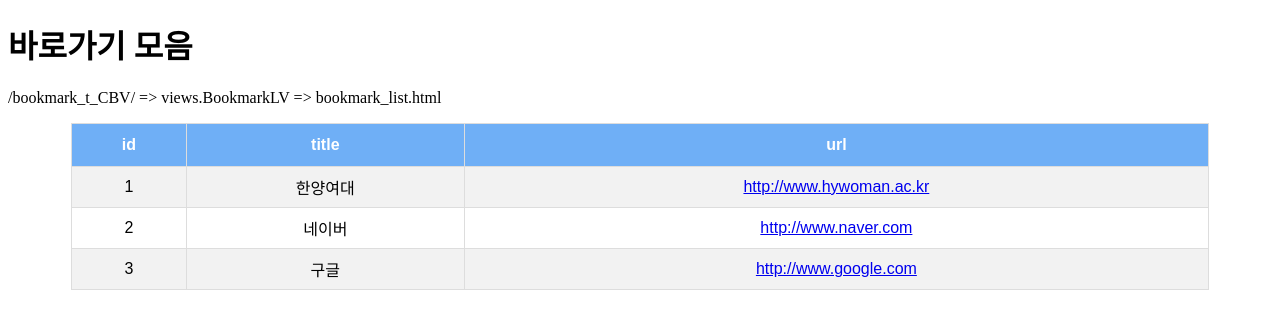
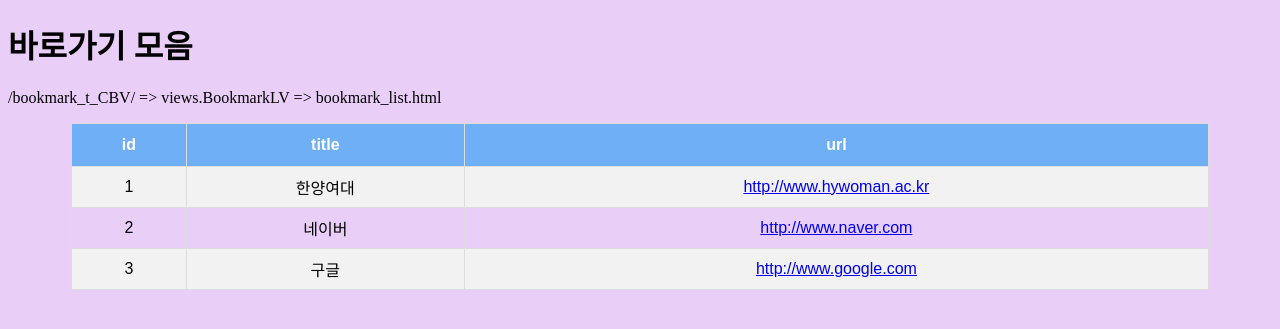
Before and after one commit to shn0403434/shn0403434, a Python web app: template bookmark/templates/bookmark/bookmark_list.html in a window 1280 px wide. Shown: the top 329 px of the page. Run offline with Jinja, Linux system fonts and the light colour scheme; the template is opened without the code that fills it, so the values that code supplies are empty.

Commit message:
Changed ...

```diff
--- a/bookmark/templates/bookmark/bookmark_list.html
+++ b/bookmark/templates/bookmark/bookmark_list.html
@@ -29,9 +29,13 @@
             background-color: #6faff6;
             color: white;
         }
+
+        #body {
+            background-color: #e9cef8;
+        }
     </style>
 </head>
-<body>
+<body id="body">
     <div id="content">
         <h1>바로가기 모음</h1>
 
```
